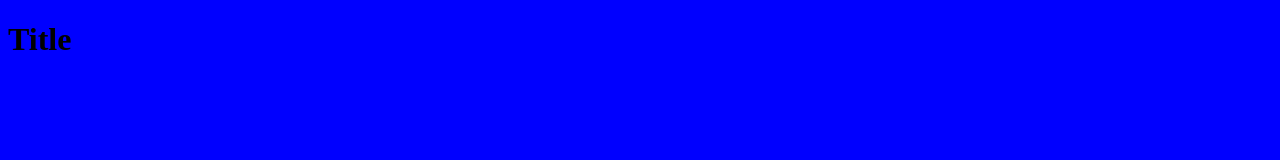
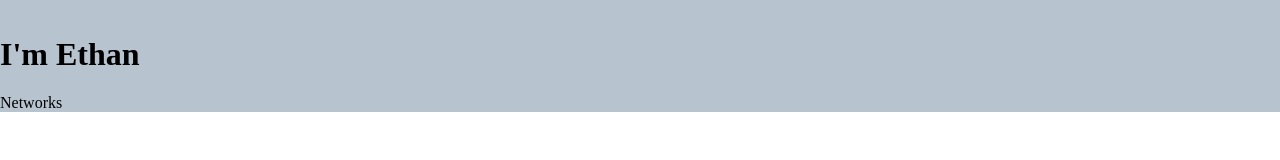
Before and after one commit to EEthanZZ/python100day_day9-20, a plain HTML site: page Web development/CSS-MySite/index.html in a window 1280 px wide. Drawn offline with Linux system fonts and the light colour scheme.

Commit message:
remove the margin

```diff
--- a/Web development/CSS-MySite/CSS/styles.css
+++ b/Web development/CSS-MySite/CSS/styles.css
@@ -1,3 +1,6 @@
-body {
-    background-color: blue;
+div {
+    background-color: #B7C4CF;
+
 }
+body {margin: 0;}
+h1 {margin-top: 0}
--- a/Web development/CSS-MySite/index.html
+++ b/Web development/CSS-MySite/index.html
@@ -7,6 +7,11 @@
     <link rel="icon" href="favicon_io/favicon.ico">
 </head>
 <body>
-<h1>Title</h1>
+<div>
+    <br><br>
+    <h1>I'm Ethan</h1>
+    <p>Networks</p>
+</div>
+
 </body>
 </html>
```
